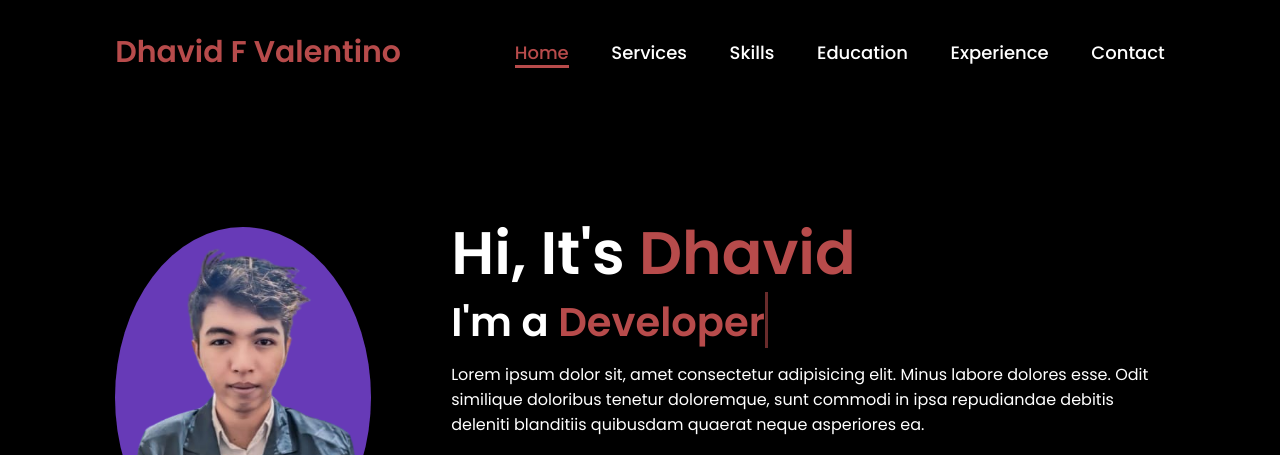
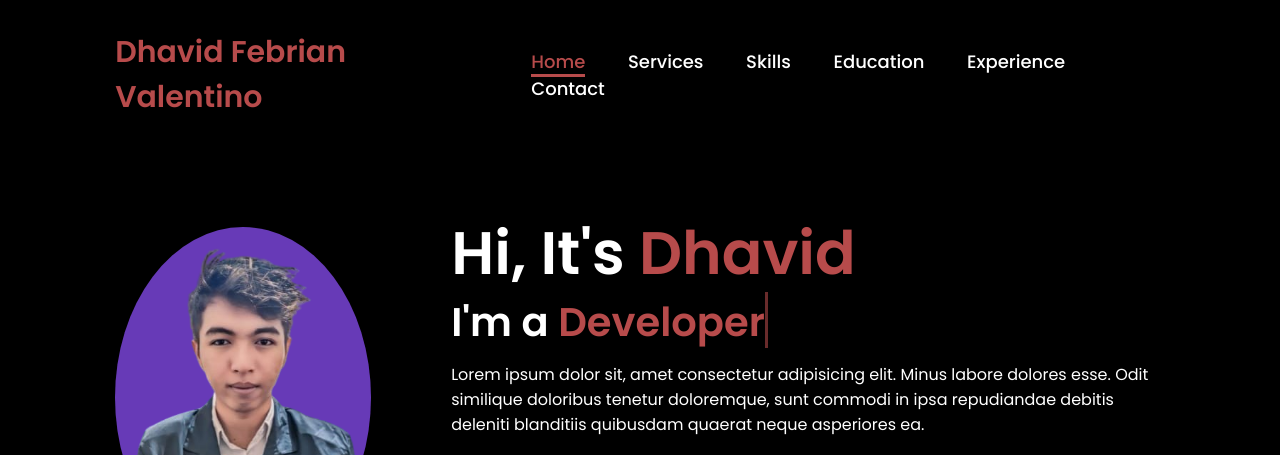
Before and after one commit to DhavidFebrian/Website-Personal, a plain HTML site: page index.html in a window 1280 px wide. Shown: the top 455 px of the page. Drawn offline with Linux system fonts and the light colour scheme.

Commit message:
Update index.html

```diff
--- a/index.html
+++ b/index.html
@@ -10,7 +10,7 @@
 </head>
 <body>
     <header>
-        <a href="#" class="logo">Dhavid F Valentino</a>
+        <a href="#" class="logo">Dhavid Febrian Valentino</a>
 
         <nav>
             <a href="#" class="active"> Home</a>
```
